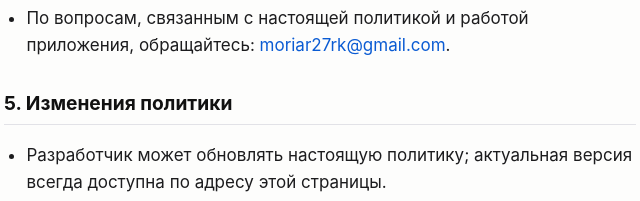
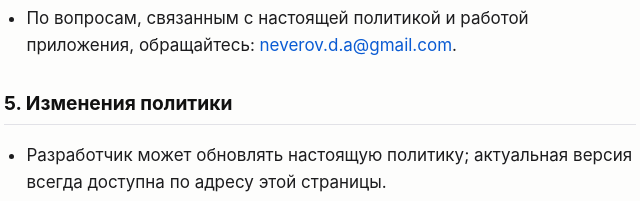
Before and after one commit to Moriar27RK/reactorpin-privacy, a plain HTML site: page index.html in a window 1280 px wide. Shown: the part 1541-1742 px from the top of the page, 320-960 px from the left. Drawn offline with Linux system fonts and the light colour scheme.

Commit message:
privacy: align contact email with store listings (neverov.d.a)

```diff
--- a/index.html
+++ b/index.html
@@ -128,7 +128,7 @@
     <li>Все игровые данные хранятся только на устройстве: удаление приложения удаляет
         все связанные с игрой данные безвозвратно.</li>
     <li>По вопросам, связанным с настоящей политикой и работой приложения, обращайтесь:
-        <a href="mailto:moriar27rk@gmail.com">moriar27rk@gmail.com</a>.</li>
+        <a href="mailto:neverov.d.a@gmail.com">neverov.d.a@gmail.com</a>.</li>
   </ul>
 
   <h2>5. Изменения политики</h2>
```
